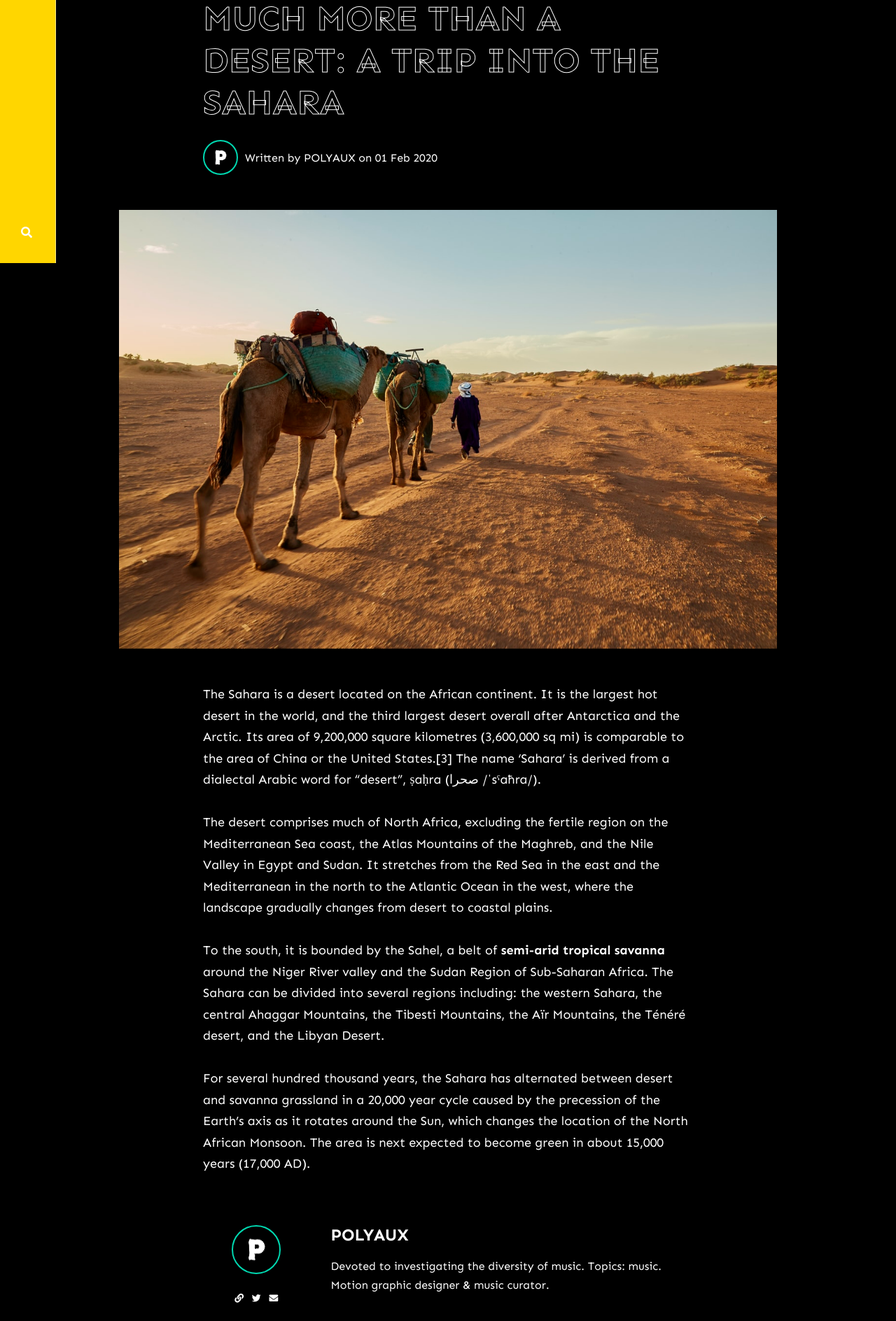
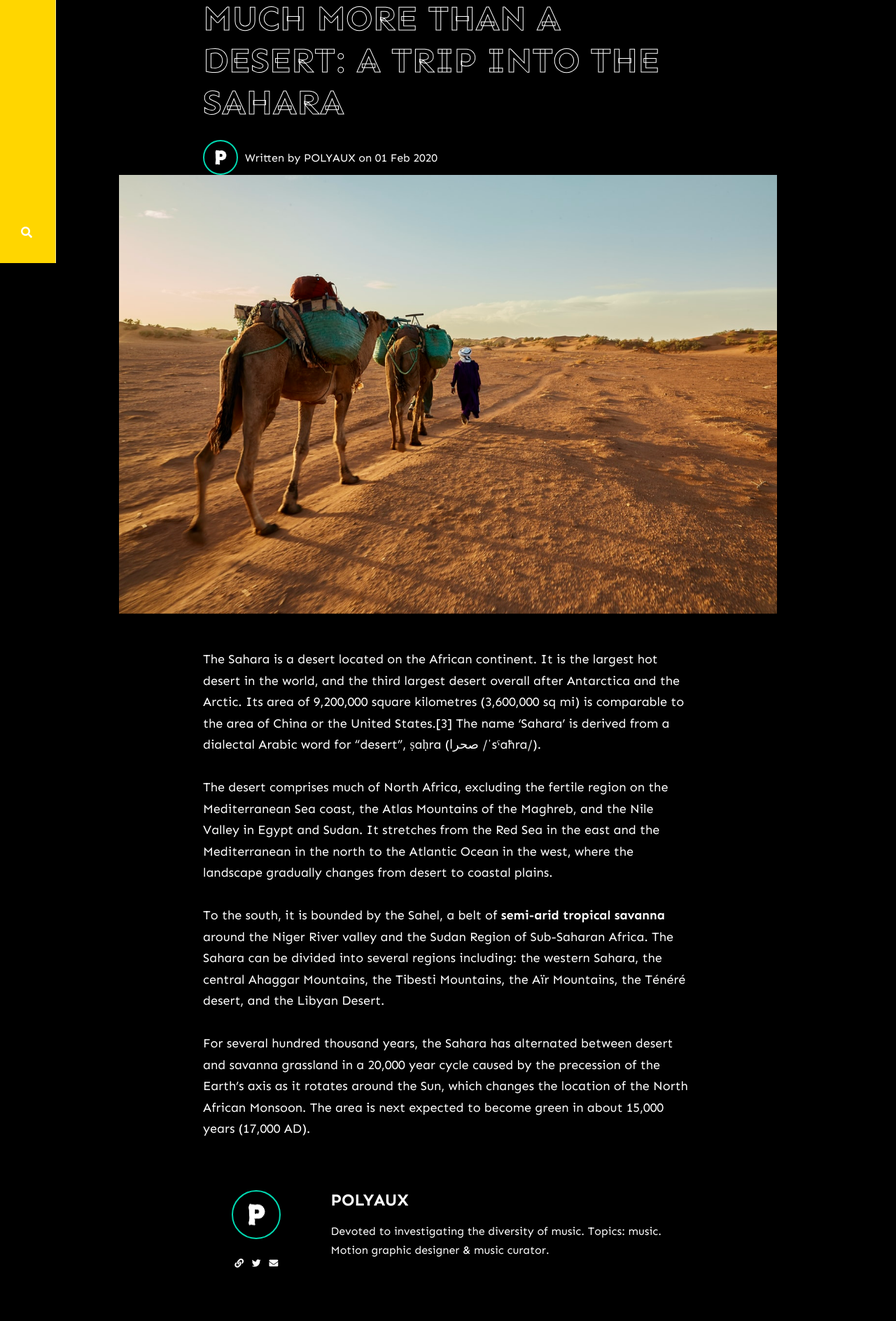
Before and after one commit to polywriteaux/polywriteaux.github.io, a Jekyll site: the page built from _posts/2020-02-1-much-more-than-a-desert-trip-to-sahara.md, in a window 1280 px wide. Shown: the part 524-2412 px from the top of the page at 70% size. Built offline with Jekyll 4.4.1, drawn with Linux system fonts in a browser that asks for light colours; nearby versions of some CDN libraries; comment, search, counter and statistics services are not loaded.

Commit message:
page header css update

```diff
--- a/_layouts/page.html
+++ b/_layouts/page.html
@@ -4,7 +4,7 @@
 
 <div class="page-single">
     <div class="entry-header">
-        <h1 class="posttitle">{{ page.title }}</h1>
+        <!-- <h1 class="posttitle">{{ page.title }}</h1>         -->
     </div>
 </div>
 
--- a/assets/css/theme.scss
+++ b/assets/css/theme.scss
@@ -461,7 +461,7 @@
     text-align:center;
     margin-left:auto;
     margin-right: auto;
-    margin-top:50px;
+    margin-top:0px;
     margin-bottom:50px;
 }
 .image-shadow {
```
